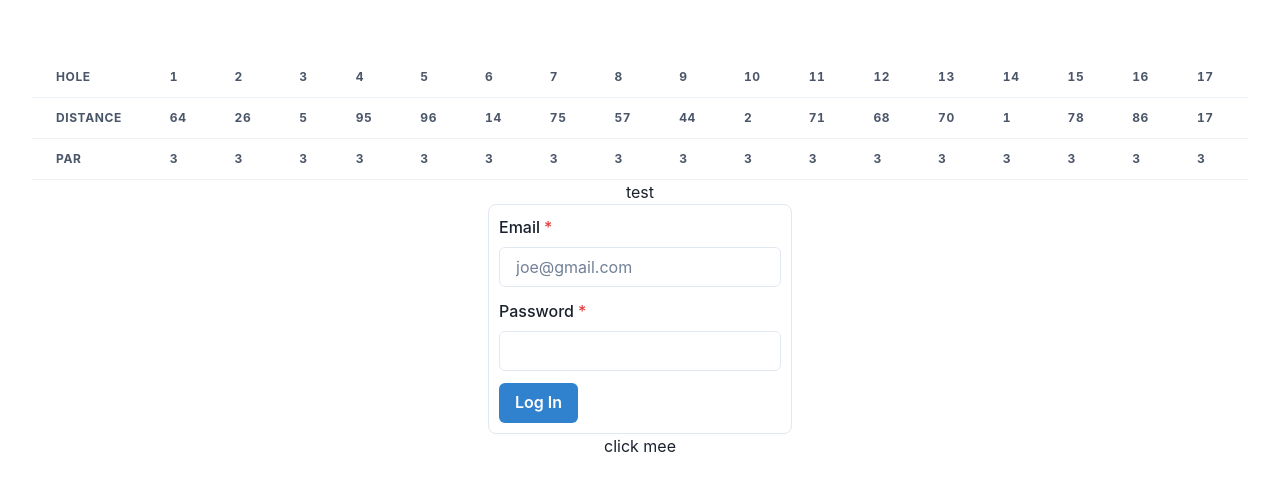
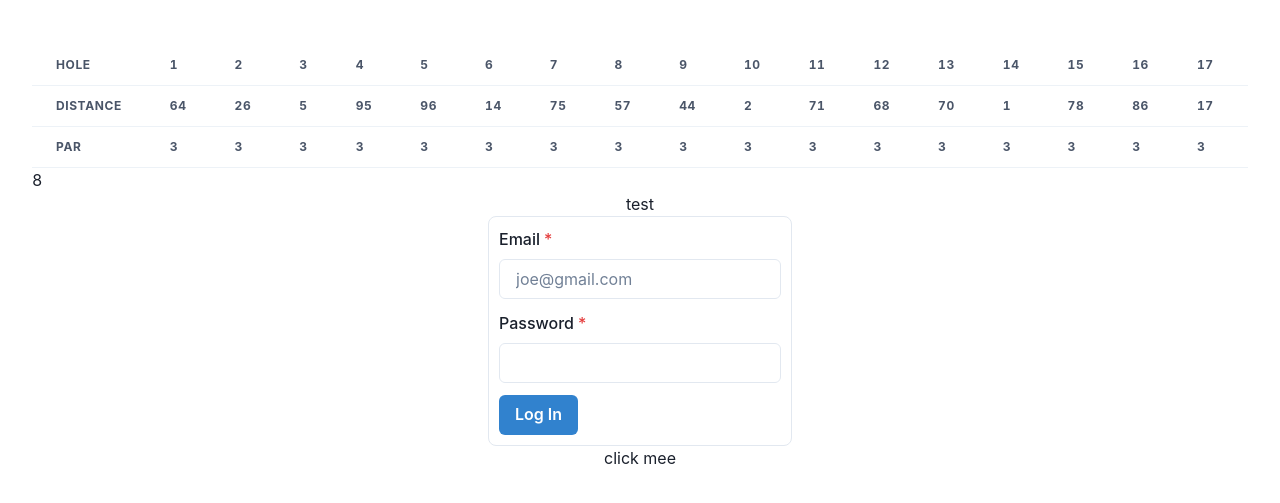
Before and after one commit to imccausl/disco-fever, a Next.js app in the folder my-app/: page / in a window 1280 px wide. Shown: the part 143-646 px from the top of the page. Built offline with nearby package versions, Linux system fonts and the light colour scheme; no server answers.

Commit message:
wip: some gridnumber stuff

```diff
--- a/my-app/components/ScoreGrid/GridNumber.tsx
+++ b/my-app/components/ScoreGrid/GridNumber.tsx
@@ -1,20 +1,47 @@
+import { useMemo } from 'react'
 import styled from '@emotion/styled'
+import { darken } from 'polished'
+
+import { GridNumberVariants} from './constants'
 
 type StyledNumberProps = {
     isBold?: boolean
+    backgroundColor?: string
 }
+
+const GridNumberVariantToColorValue = {
+    [GridNumberVariants.NEUTRAL]: '#ffffff',
+    [GridNumberVariants.UNDER_PAR]: '#3abeff',
+    [GridNumberVariants.OVER_PAR]: 'ff8c8a',
+}
+const MAX_OVER_PAR=4
+
 const StyledNumber = styled.span<StyledNumberProps>`
     font-weight: ${({ isBold }) => isBold ? 'bold' : 'normal'}
 `
 
 type PropTypes = StyledNumberProps & {
-    children: string
+    children: string | number
+    variant?: typeof GridNumberVariants[keyof typeof GridNumberVariants]
+    parValue?: number
 }
 
-const GridNumber: React.FC<PropTypes> = ({ children, isBold}) => (
-    <StyledNumber isBold={isBold}>
+const GridNumber: React.FC<PropTypes> = ({ children, parValue, isBold, variant = GridNumberVariants.NEUTRAL }) => {
+    const bgColorValue = useMemo(() => {
+        const gridValue = Number(children)
+        if (!Number.isNaN(gridValue) && parValue !== undefined && (variant !== GridNumberVariants.NEUTRAL || gridValue === parValue)) {
+        const darkenAmount = gridValue + parValue >= MAX_OVER_PAR ? 4 : Math.abs(gridValue - parValue)
+            return darken(darkenAmount, GridNumberVariantToColorValue[variant])
+        }
+
+        return GridNumberVariantToColorValue[variant]
+
+    },[children, parValue, variant])
+
+   return (
+    <StyledNumber isBold={isBold} backgroundColor={bgColorValue}>
         {children}
     </StyledNumber>
-)
+)}
 
 export default GridNumber
--- /dev/null
+++ b/my-app/components/ScoreGrid/constants.ts
@@ -0,0 +1,5 @@
+export const GridNumberVariants = {
+    NEUTRAL: 'neutral',
+    UNDER_PAR: 'under_par',
+    OVER_PAR: 'over_par',
+} as const
--- a/my-app/components/ScoreGrid/index.tsx
+++ b/my-app/components/ScoreGrid/index.tsx
@@ -3,7 +3,7 @@ import React, { useMemo } from 'react'
 import { Table, Thead, Tbody, Tfoot, Tr, Th, Td, TableContainer } from '@chakra-ui/react'
 import GridNumber from './GridNumber'
 import { mockHoleTableData } from './mockData'
-
+import { GridNumberVariants } from './constants'
 export type Hole = {holeName: string, distance: number, par: number}
 type CourseHoleTableProps = {
     holes: Array<Hole>
@@ -54,6 +54,13 @@ const CourseHoleTable: React.FC<CourseHoleTableProps> = ({holes, scores}) => {
                         {holePars}
                     </Tr>
                 </Thead>
+                <Tbody>
+                    <Tr>
+                    <GridNumber>
+                        {8}
+                    </GridNumber>
+                    </Tr>
+                </Tbody>
             </Table>
         </TableContainer>
     )
--- a/my-app/package.json
+++ b/my-app/package.json
@@ -16,6 +16,7 @@
     "axios": "^0.27.2",
     "framer-motion": "^6",
     "next": "12.1.6",
+    "polished": "^4.2.2",
     "react": "18.1.0",
     "react-dom": "18.1.0",
     "react-query": "^3.39.1"
```
Also changed, not shown: 1 other file (tests, documents, lock files or other folders).
